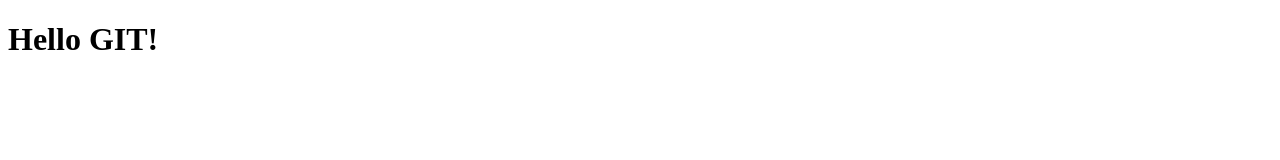
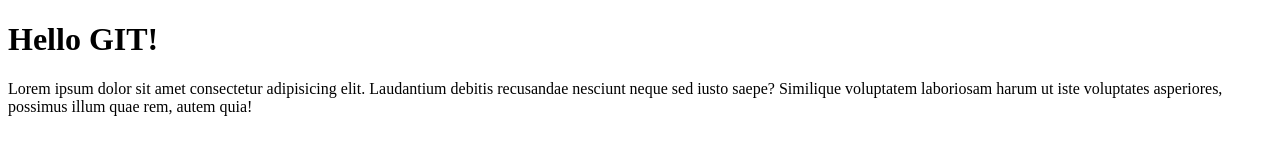
Before and after one commit to robert-dopieralski/git-course-4, a plain HTML site: page index.html in a window 1280 px wide. Drawn offline with Linux system fonts and the light colour scheme.

Commit message:
paragraph added in index.html

```diff
--- a/index.html
+++ b/index.html
@@ -8,5 +8,8 @@
 </head>
 <body>
     <h1>Hello GIT!</h1>
+    <p>
+        Lorem ipsum dolor sit amet consectetur adipisicing elit. Laudantium debitis recusandae nesciunt neque sed iusto saepe? Similique voluptatem laboriosam harum ut iste voluptates asperiores, possimus illum quae rem, autem quia!
+    </p>
 </body>
 </html>
```
